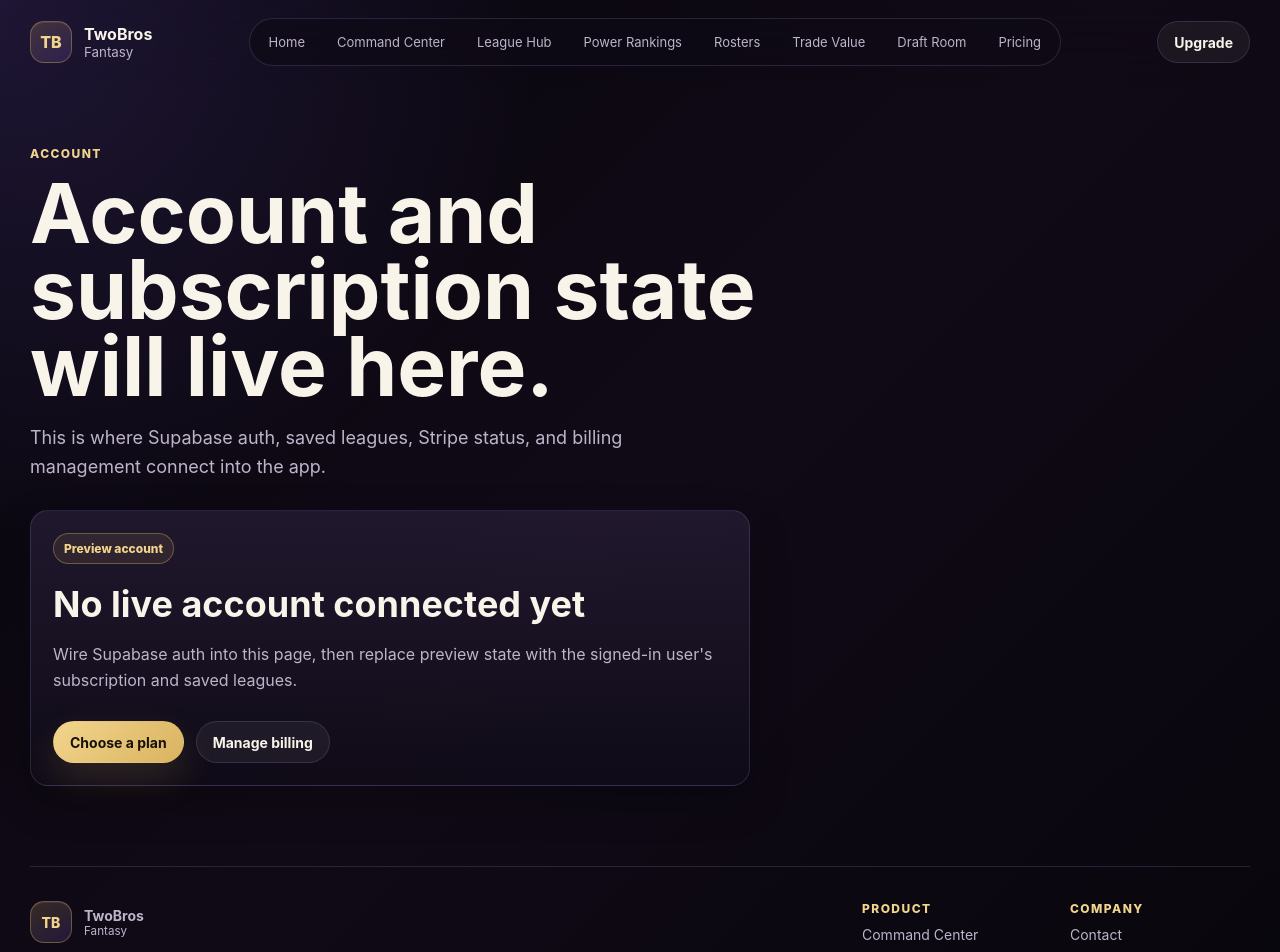
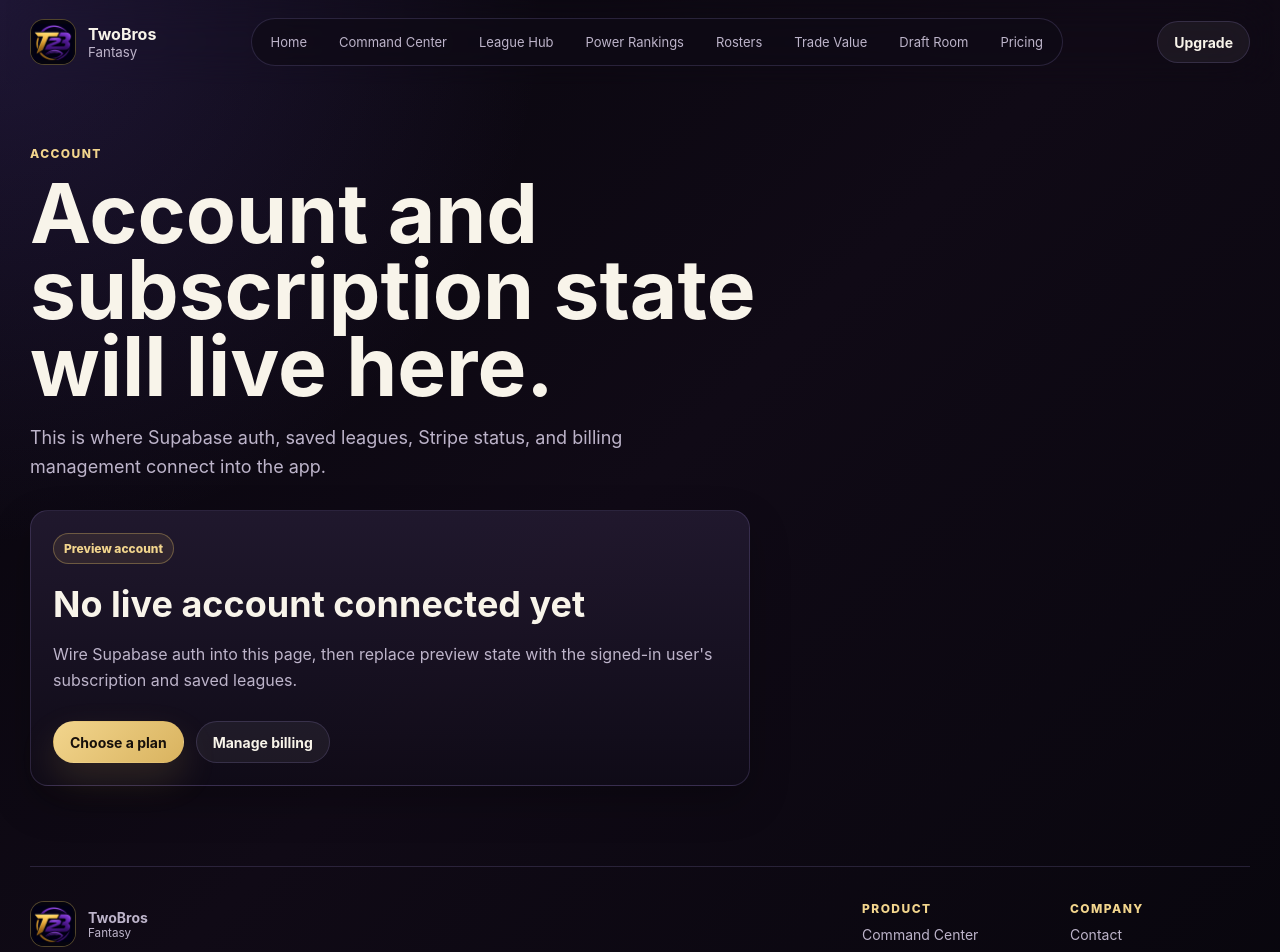
Before and after one commit to theblitzroom/TheBlitzRoom-Fantasy, a Next.js app: page /account in a window 1280 px wide. Shown: the top 952 px of the page. Built offline with nearby package versions, Linux system fonts and the light colour scheme.

Commit message:
Add TwoBros logo to site header

```diff
--- a/app/globals.css
+++ b/app/globals.css
@@ -79,15 +79,22 @@ input {
 
 .brand-mark {
   display: grid;
-  width: 42px;
-  height: 42px;
+  width: 46px;
+  height: 46px;
   place-items: center;
   border: 1px solid var(--border-strong);
   border-radius: 14px;
   color: var(--gold-2);
-  background: linear-gradient(145deg, rgba(217, 179, 95, 0.2), rgba(109, 79, 194, 0.22));
+  overflow: hidden;
+  background: #05040e;
   box-shadow: inset 0 1px 0 rgba(255, 255, 255, 0.08);
   font-weight: 800;
+}
+
+.brand-mark img {
+  width: 100%;
+  height: 100%;
+  object-fit: cover;
 }
 
 .brand-lockup strong,
--- a/components/SiteFooter.tsx
+++ b/components/SiteFooter.tsx
@@ -1,4 +1,5 @@
 import Link from "next/link";
+import Image from "next/image";
 
 const productLinks = [
   ["Command Center", "/command-center"],
@@ -19,7 +20,9 @@ export function SiteFooter() {
     <footer className="site-footer">
       <div className="footer-brand">
         <Link className="brand-lockup" href="/" aria-label="TwoBros Fantasy home">
-          <span className="brand-mark">TB</span>
+          <span className="brand-mark">
+            <Image src="/twobros-logo-mark.png" alt="" width={46} height={46} />
+          </span>
           <span>
             <strong>TwoBros</strong>
             <small>Fantasy</small>
--- a/components/SiteHeader.tsx
+++ b/components/SiteHeader.tsx
@@ -1,6 +1,7 @@
 "use client";
 
 import Link from "next/link";
+import Image from "next/image";
 import { usePathname } from "next/navigation";
 import { Menu, X } from "lucide-react";
 import { useState } from "react";
@@ -16,7 +17,9 @@ export function SiteHeader() {
   return (
     <header className="site-header">
       <Link className="brand-lockup" href="/" aria-label="TwoBros Fantasy home">
-        <span className="brand-mark">TB</span>
+        <span className="brand-mark">
+          <Image src="/twobros-logo-mark.png" alt="" width={46} height={46} priority />
+        </span>
         <span>
           <strong>TwoBros</strong>
           <small>Fantasy</small>
```
Also changed, not shown: public/twobros-fantasy-logo.png (added), public/twobros-logo-mark.png (added).
